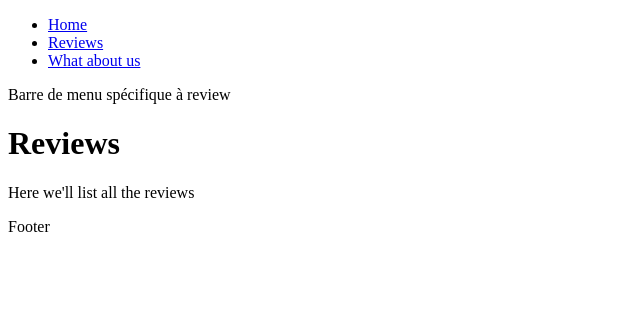
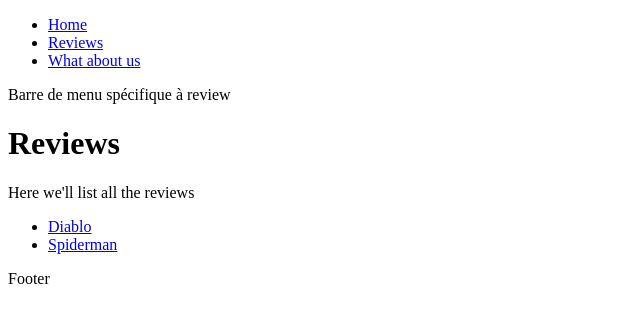
Before and after one commit to AntoineRSCL/next-demo, a Next.js app: page /reviews in a window 1280 px wide. Shown: the top 322 px of the page, without its empty margins (0-640 px from the left). Built offline with nearby package versions, Linux system fonts and the light colour scheme.

Commit message:
exercice 1 link

```diff
--- a/app/layout.jsx
+++ b/app/layout.jsx
@@ -9,7 +9,7 @@ export default function RootLayout({children}){
                         <ul>
                             <li><Link href='/'>Home</Link></li>
                             <li><Link href='/reviews'>Reviews</Link></li>
-                            <li><Link href='/about'>What about us</Link></li>
+                            <li><Link href='/about' prefetch={false}>What about us</Link></li>
                         </ul>
                     </nav>
                 </header>
--- a/app/reviews/page.jsx
+++ b/app/reviews/page.jsx
@@ -1,9 +1,17 @@
+import Link from "next/link"
 export default function ReviewsPage()
 {
     return (
         <>
             <h1>Reviews</h1>
             <p>Here we'll list all the reviews</p>
+            <nav>
+                <ul>
+                    <li><Link href='/reviews/diablo'>Diablo</Link></li>
+                    <li><Link href='/reviews/spider-man'>Spiderman</Link></li>
+                </ul>
+            </nav>
+
         </>
     )
 }
```
